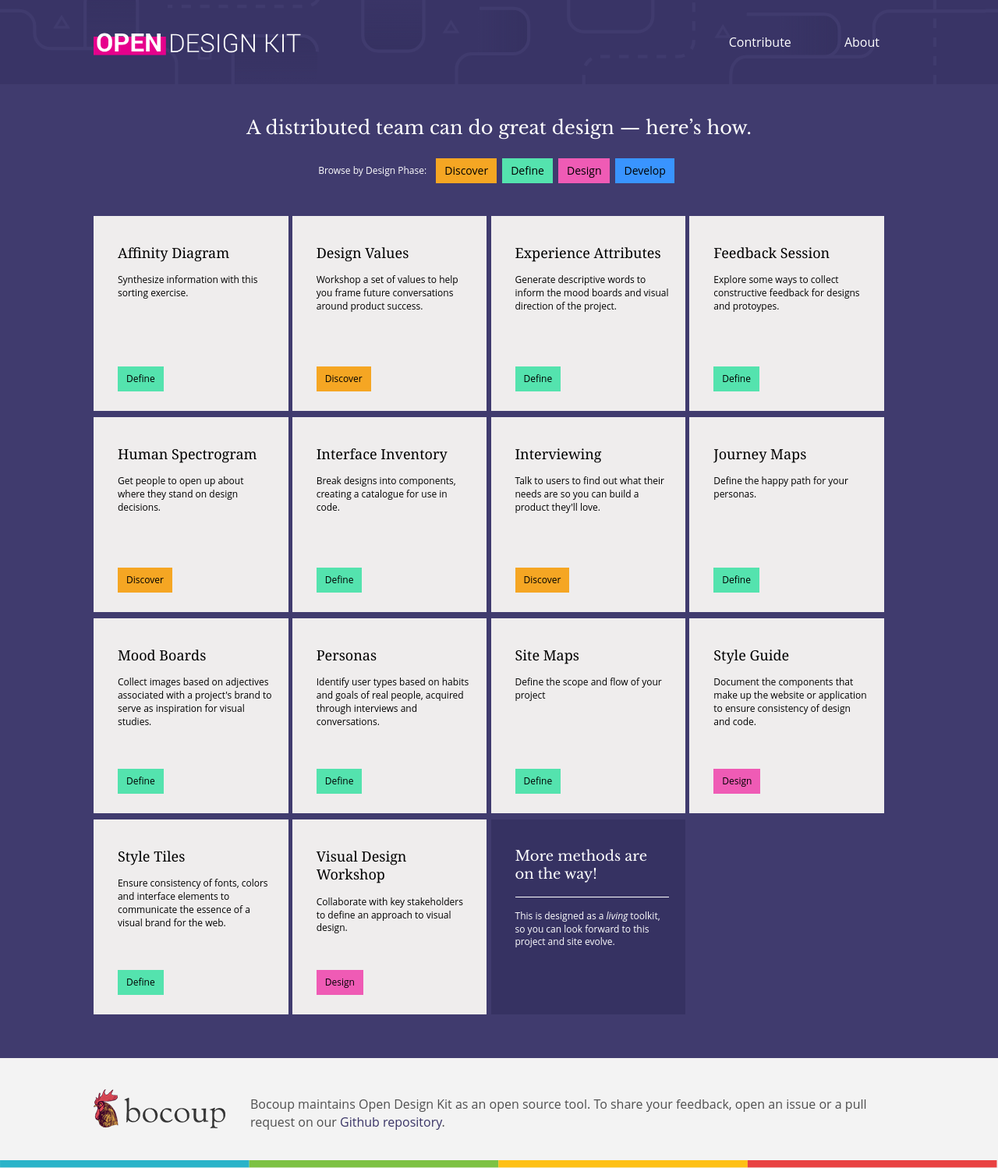
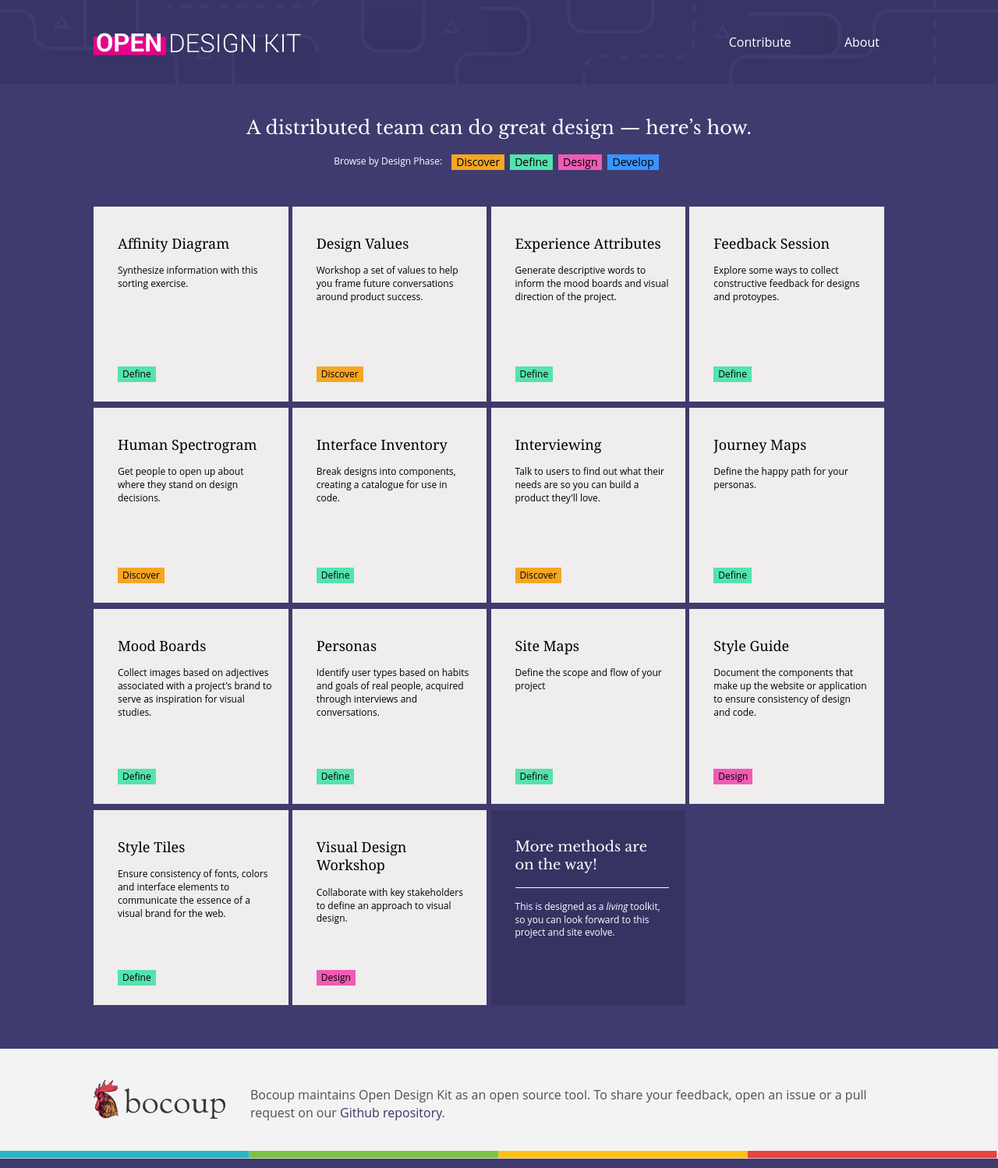
Before and after one commit to open-design-kit/opendesignkit, a Jekyll site: the page built from index.html, in a window 1280 px wide. Shown: the whole page at 78% size. Built offline with Jekyll 4.4.1, drawn with Linux system fonts in a browser that asks for light colours.

Commit message:
fixing the phase tags so they match all over, for #160

```diff
--- a/css/styles.css
+++ b/css/styles.css
@@ -299,6 +299,8 @@ a.site-nav-list-link:focus {
 @media (min-width: 25em) {
     .filter-buttons {
         display: inline-block;
+        position: relative;
+        top: -5px;
     }
 }
 
@@ -331,13 +333,13 @@ a:visited.filter-button {
     font-size: 14px;
     font-weight: normal;
     margin-right: .5em;
-    padding: 9px 11px;
+    padding: 3px 6px;
 }
 
 a:hover.filter-button,
 a:active.filter-button {
     cursor: pointer;
-    padding: 9px 11px;
+    padding: 3px 6px;
 }
 
 .filter-button.discover {
@@ -692,7 +694,7 @@ a.method-list-link:focus {
     bottom: 10%;
     display: block;
     font-size: .75em;
-    padding: 9px 11px;
+    padding: 3px 6px;
     position: absolute;
     text-transform: capitalize;
 }
@@ -1132,6 +1134,7 @@ Mid-BP:				High BP:
 }
 
 .method-header-phase {
+    font-family: 'Open Sans', Helvetica, serif;
     font-size: 12px;
     left: 6px;
     padding: 3px 6px;
```
